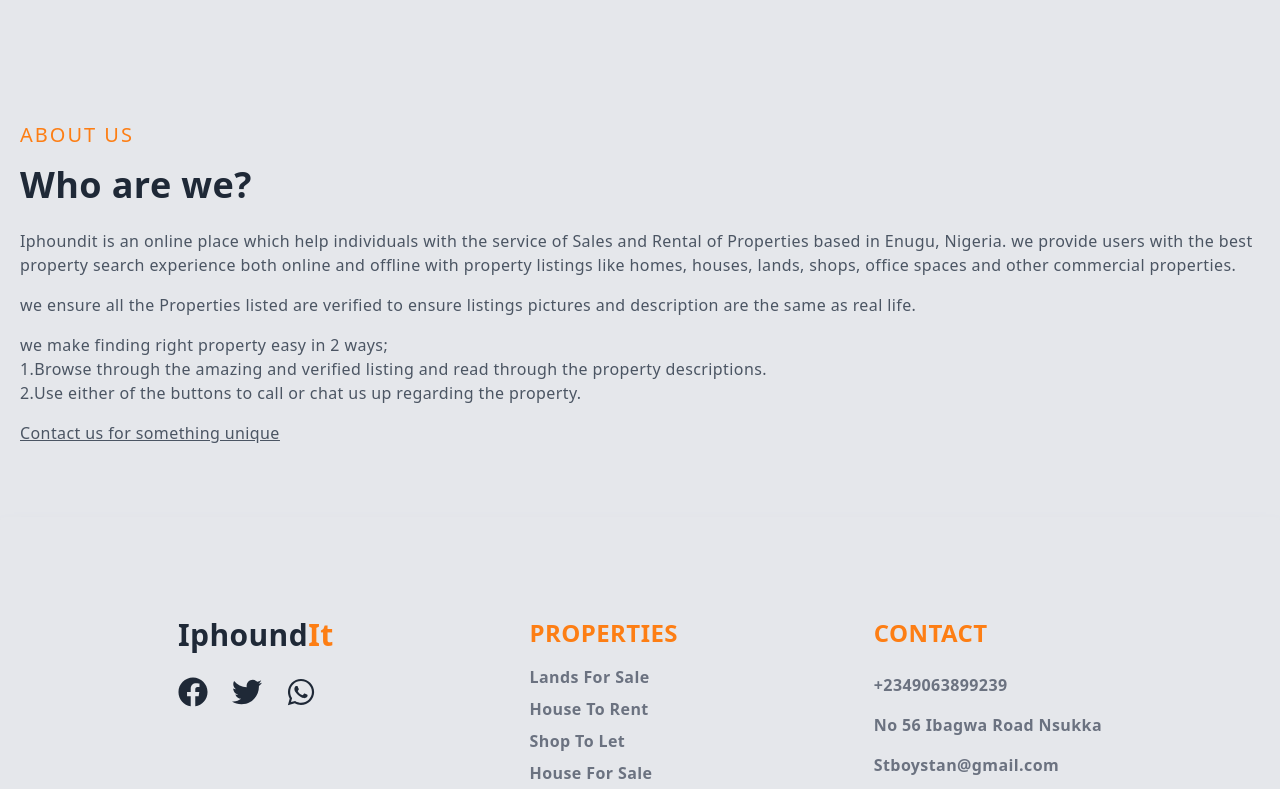
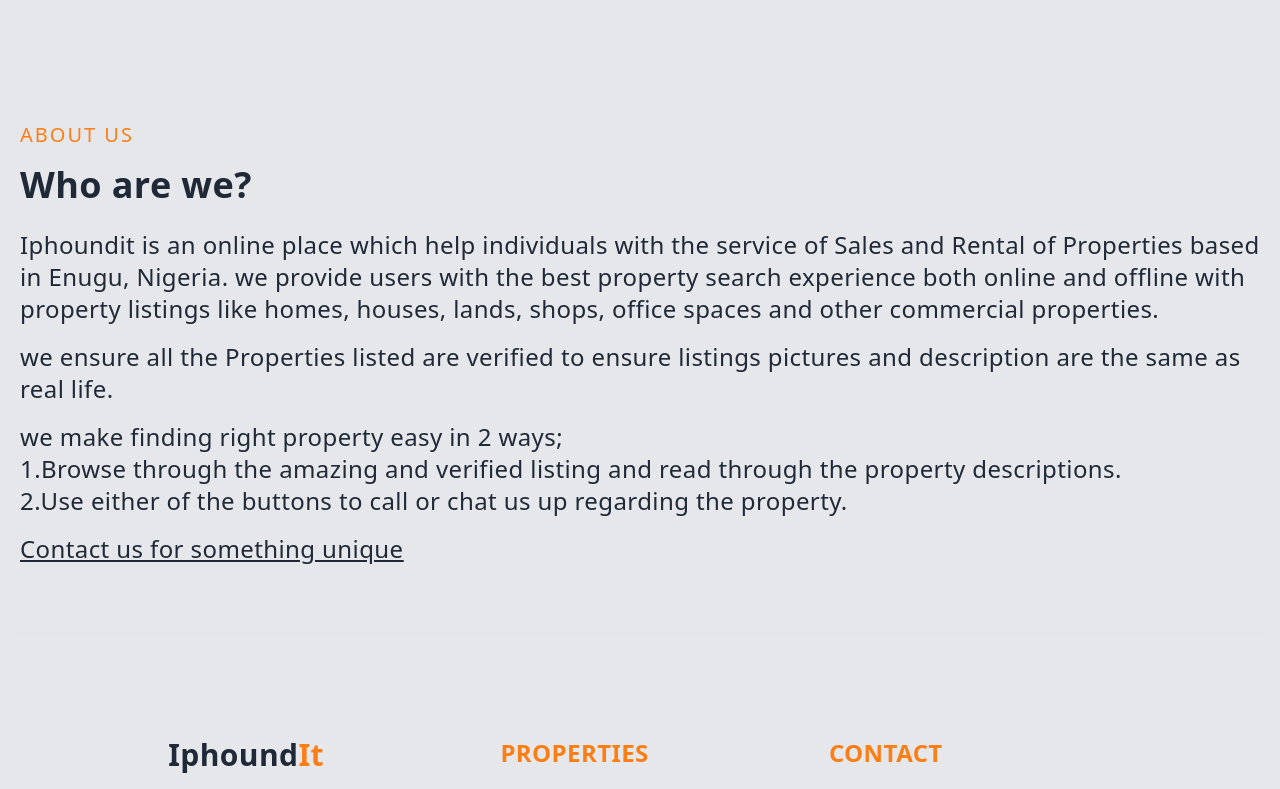
Before and after one commit to Aribobo/iphoundit, a Next.js app: page / in a window 1280 px wide. Shown: the part 1140-1929 px from the top of the page. Built offline with nearby package versions, Linux system fonts and the light colour scheme.

Commit message:
change in footer and about page

```diff
--- a/pages/components/About.jsx
+++ b/pages/components/About.jsx
@@ -3,23 +3,23 @@
 const About = () => {
   return (
     <div id="about" className="w-full md:h-full p-2 flex items-center py-16">
-      <div className="max-w-[1240px] m-auto md:grid grid-cols-2 gap-8 rounded">
+      <div className="max-w-[1240px] m-auto md:grid grid-cols-2 gap-8 rounded text-2xl">
         <div className="col-span-2">
           <p className="uppercase text-xl tracking-widest text-[#fd7e14]">
             About Us
           </p>
           <h2 className="py-4 ">Who are we? </h2>
-          <p className="py-2 text-gray-600">
+          <p className="py-2 text-gray-800">
             Iphoundit is an online place which help individuals with the service of Sales and Rental of Properties
             based in Enugu, Nigeria.
             we provide users with the best property search experience both online and offline with property listings
            like homes, houses, lands, shops, office spaces and other commercial properties.
           </p>
-          <p className="py-2 text-gray-600">
+          <p className="py-2 text-gray-800">
           we ensure all the Properties listed are verified to ensure listings pictures and description are the same as
           real life.
           </p>
-          <p className="py-2 text-gray-600">
+          <p className="py-2 text-gray-800">
            we make finding right property easy in 2 ways;
 
            <br/>
@@ -29,7 +29,7 @@
 
           </p>
 
-            <p className="py-2 text-gray-600 underline cursor-pointer">
+            <p className="py-2 text-gray-800 underline cursor-pointer">
             <a href="mailto:stboystan@gmail.com"> Contact us for something unique</a>
             </p>
 
--- a/pages/components/Footer.jsx
+++ b/pages/components/Footer.jsx
@@ -29,22 +29,22 @@
 					<ul>
 						<p className=" font-bold text-2xl pb-4 text-[#fd7e14]">PROPERTIES</p>
 						<Link href="/estate/Land">
-						<li className="text-gray-500 text-md pb-2 font-semibold hover:text-[#fd7e14] cursor-pointer">
+						<li className="text-gray-700 text-xl pb-2 font-semibold hover:text-[#fd7e14] cursor-pointer">
 							Lands For Sale
 						</li>
 						</Link>
 						<Link href="/estate/Rent">
-						<li className="text-gray-500 text-md pb-2 font-semibold hover:text-[#fd7e14] cursor-pointer">
+						<li className="text-gray-700 text-xl pb-2 font-semibold hover:text-[#fd7e14] cursor-pointer">
 							House To Rent
 						</li>
 						</Link>
 						<Link href="/estate/Shop">
-						<li className="text-gray-500 text-md pb-2 font-semibold hover:text-[#fd7e14] cursor-pointer">
+						<li className="text-gray-700 text-xl pb-2 font-semibold hover:text-[#fd7e14] cursor-pointer">
 							Shop To Let
 						</li>
 						</Link>
 						<Link href="/estate/House">
-						<li className="text-gray-500 text-md pb-2 font-semibold hover:text-[#fd7e14] cursor-pointer">
+						<li className="text-gray-700 text-xl pb-2 font-semibold hover:text-[#fd7e14] cursor-pointer">
 							House For Sale
 						</li>
 						</Link>
@@ -53,14 +53,14 @@
 				<div className="p-5">
 					<ul>
 						<p className="font-bold text-2xl pb-4 text-[#fd7e14]">CONTACT</p>
-						<li className="text-gray-500 text-md  font-semibold py-2 flex ">
+						<li className="text-gray-700 text-xl  font-semibold py-2 flex ">
 						+2349063899239
 
 						</li>
-						<li className="text-gray-500 text-md  font-semibold py-2 flex ">
+						<li className="text-gray-700 text-xl  font-semibold py-2 flex ">
 						No 56 Ibagwa Road Nsukka
 						</li>
-						<li className="text-gray-500 text-md  font-semibold py-2 flex ">
+						<li className="text-gray-700 text-xl  font-semibold py-2 flex ">
 						Stboystan@gmail.com
 						</li>
 
```
Also changed, not shown: next.config.js (line endings or trailing spaces).
